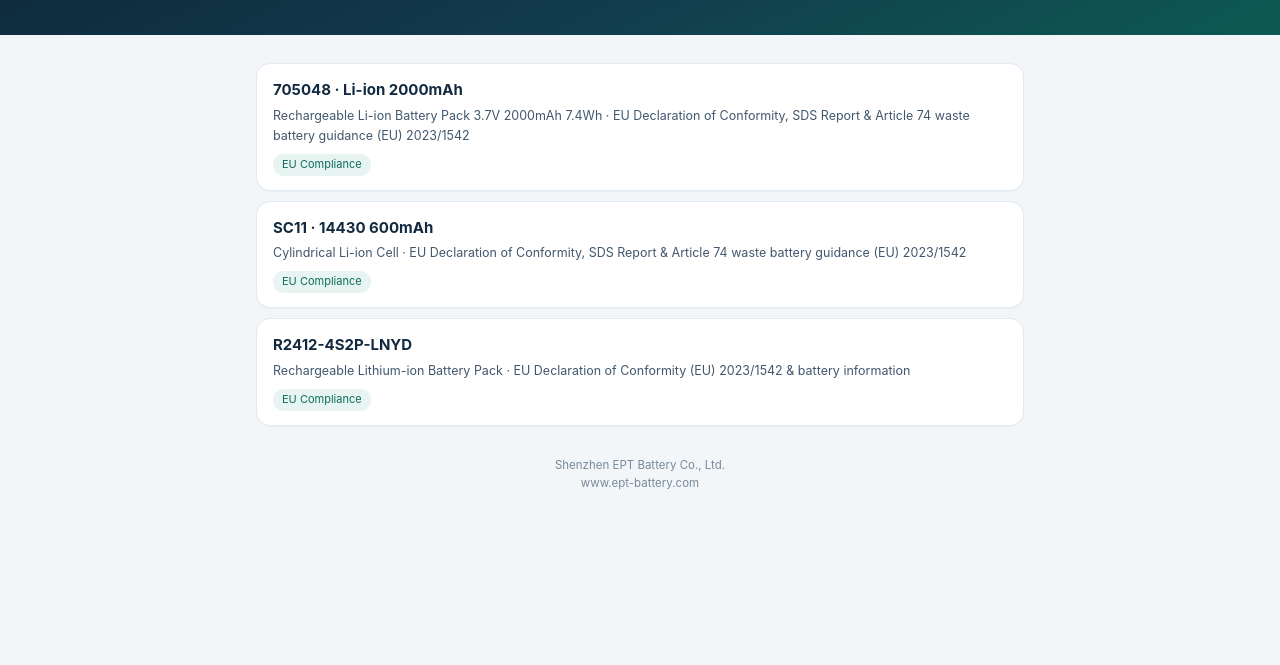
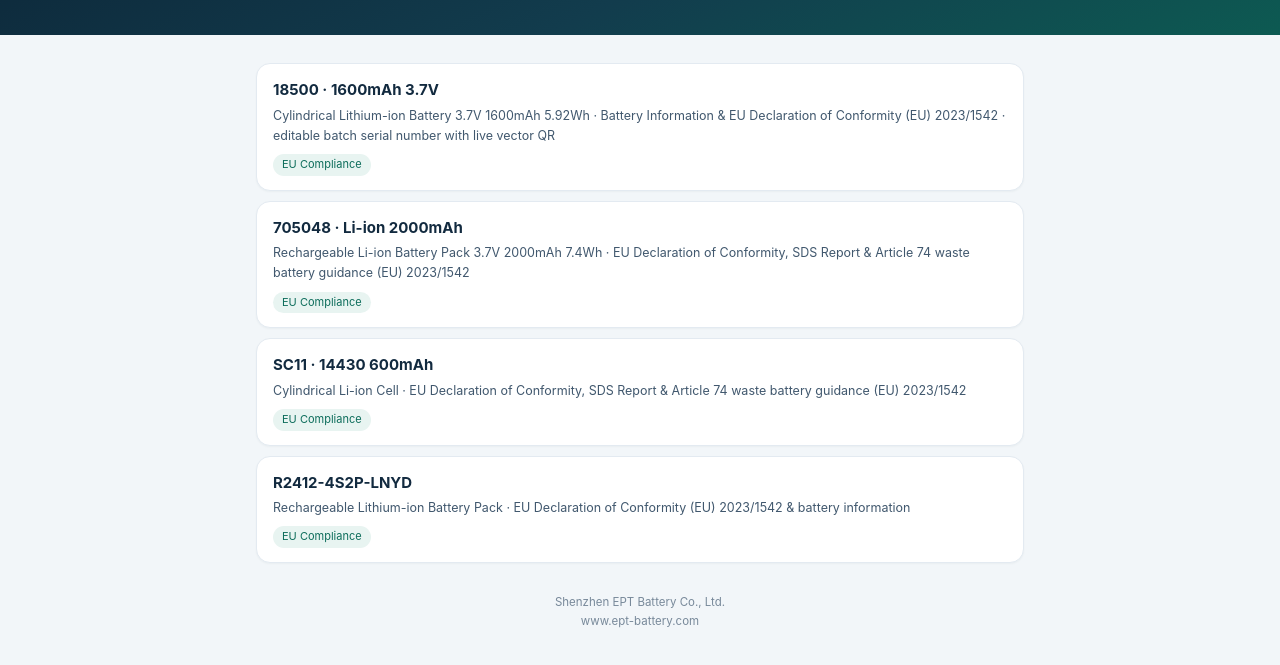
Before and after one commit to EPT-BATTERY/qr-docs, a plain HTML site: page index.html in a window 1280 px wide. Shown: the part 133-798 px from the top of the page. Drawn offline with Linux system fonts and the light colour scheme.

Commit message:
upload index.html

```diff
--- a/index.html
+++ b/index.html
@@ -54,6 +54,10 @@
 
 <script>
 var DOCS = [
+  {slug:'18500-1600mah-3.7v', model:'18500 · 1600mAh 3.7V',
+   desc:'Cylindrical Lithium-ion Battery 3.7V 1600mAh 5.92Wh · Battery Information & EU Declaration of Conformity (EU) 2023/1542 · editable batch serial number with live vector QR',
+   tag:'EU Compliance'},
+
   {slug:'705048-2000mah-3.7v', model:'705048 · Li-ion 2000mAh',
    desc:'Rechargeable Li-ion Battery Pack 3.7V 2000mAh 7.4Wh · EU Declaration of Conformity, SDS Report & Article 74 waste battery guidance (EU) 2023/1542',
    tag:'EU Compliance'},
```
